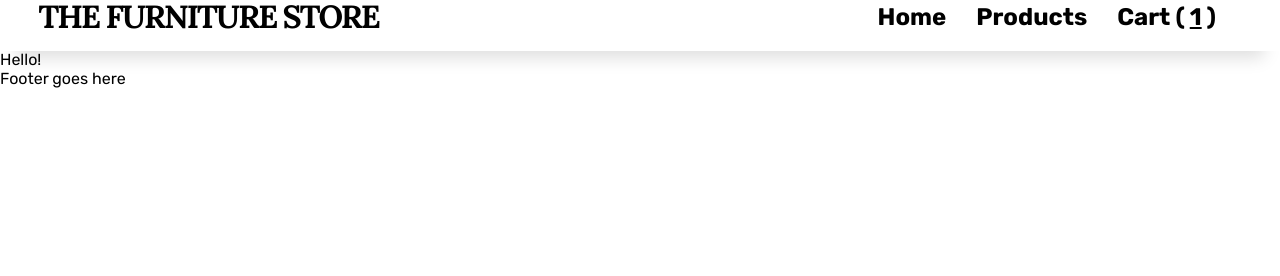
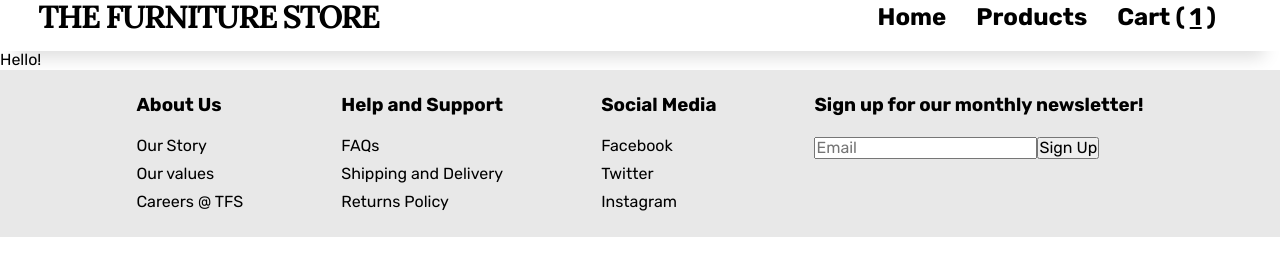
Before and after one commit to syfq-isml/odin-shopping-cart, a React (Create React App) app in the folder shopping-cart/: page / in a window 1280 px wide. Shown: the part 220-496 px from the top of the page. Built offline with nearby package versions, Linux system fonts and the light colour scheme.

Commit message:
add styling to Footer

```diff
--- a/shopping-cart/src/components/Footer.js
+++ b/shopping-cart/src/components/Footer.js
@@ -1,5 +1,39 @@
 function Footer() {
-	return <div>Footer goes here</div>;
+	return (
+		<footer className="footer fl-row-cont">
+			<div className="footer__section fl-col-cont">
+				<h3>About Us</h3>
+				<ul className="footer__links fl-col-cont">
+					<li>Our Story</li>
+					<li>Our values</li>
+					<li>Careers @ TFS</li>
+				</ul>
+			</div>
+			<div className="footer__section fl-col-cont">
+				<h3>Help and Support</h3>
+				<ul className="footer__links fl-col-cont">
+					<li>FAQs</li>
+					<li>Shipping and Delivery</li>
+					<li>Returns Policy</li>
+				</ul>
+			</div>
+			<div className="footer__section fl-col-cont">
+				<h3>Social Media</h3>
+				<ul className="footer__links fl-col-cont">
+					<li>Facebook</li>
+					<li>Twitter</li>
+					<li>Instagram</li>
+				</ul>
+			</div>
+			<div className="footer__section fl-col-cont">
+				<h3>Sign up for our monthly newsletter!</h3>
+				<form onSubmit={(e) => e.preventDefault()}>
+					<input type="text" placeholder="Email"></input>
+					<button type="submit">Sign Up</button>
+				</form>
+			</div>
+		</footer>
+	);
 }
 
 export default Footer;
--- a/shopping-cart/src/styles/styles.css
+++ b/shopping-cart/src/styles/styles.css
@@ -1,4 +1,9 @@
 @import url("https://fonts.googleapis.com/css2?family=Lora:ital,wght@0,400;0,500;0,600;0,700;1,400;1,500;1,600;1,700&family=Rubik:ital,wght@0,300;0,400;0,500;0,600;0,700;0,800;0,900;1,300;1,400;1,500;1,600;1,700;1,800;1,900&display=swap");
+
+:root {
+	--grey-accent: rgb(198, 198, 198);
+	--grey-light: rgb(232, 232, 232);
+}
 
 body {
 	font-family: "Rubik", sans-serif;
@@ -22,6 +27,12 @@ a:visited {
 	color: black;
 }
 
+ul,
+li {
+	text-decoration: none;
+	list-style: none;
+}
+
 /* --- SHARED CLASSES --- */
 
 .fl-row-cont {
@@ -41,7 +52,7 @@ a:visited {
 /* --- INDIVIDUAL --- */
 
 #banner {
-	background-color: rgb(198, 198, 198);
+	background-color: var(--grey-accent);
 	padding: 7px;
 }
 
@@ -92,3 +103,23 @@ a:visited {
 .navbar__cart-qty {
 	text-decoration: underline;
 }
+
+.footer {
+	padding: 2vw 5vw;
+	justify-content: space-evenly;
+	gap: 2vw;
+
+	background-color: var(--grey-light);
+}
+
+.footer__section {
+	gap: 20px;
+}
+
+.footer__links {
+	gap: 10px;
+}
+
+.footer__links > li {
+	cursor: pointer;
+}
```
